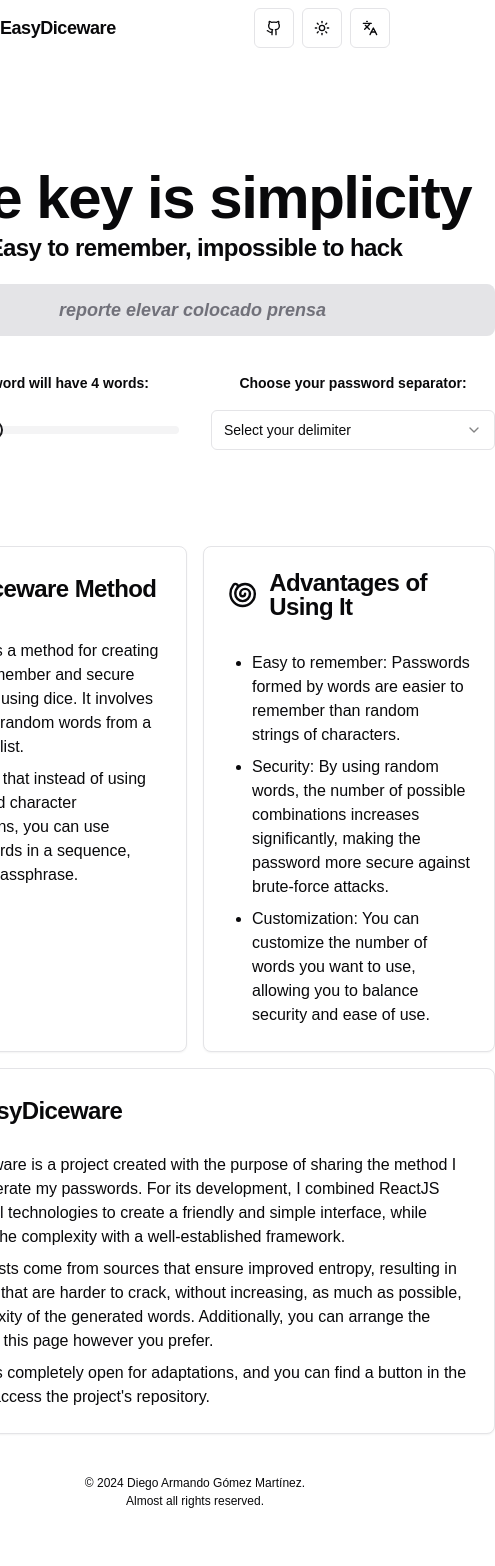
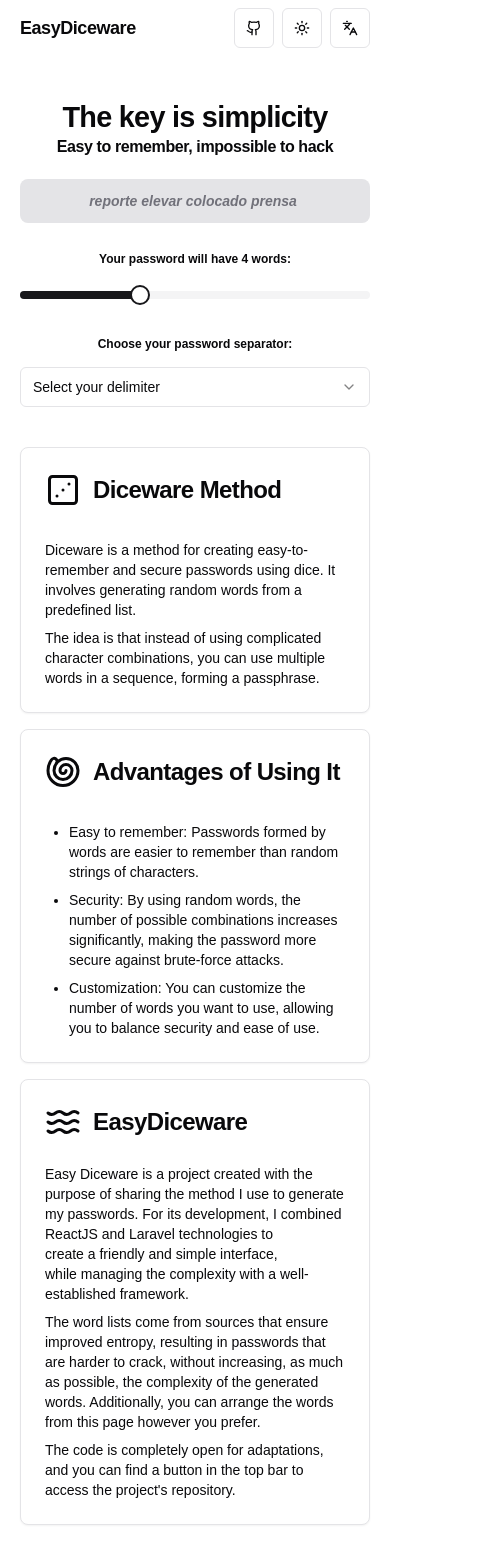
Before and after one commit to dgox16/easy-diceware, a React (Vite) app in the folder frontend/: page / in a window 390 px wide. Shown: the top 1566 px of the page, 495 px wide, since content can reach past the window. Before the commit the page ends 1518 px from the top, so only its background shows below. Built offline with nearby package versions, Linux system fonts and the light colour scheme.

Commit message:
Primer prueba de hacer el sitio responsivo

```diff
--- a/frontend/src/App.tsx
+++ b/frontend/src/App.tsx
@@ -15,17 +15,17 @@ const App = () => {
 
 	return (
 		<MainLayout>
-			<div className="flex justify-center mt-28 flex-col">
-				<div className="flex justify-center">
-					<h1 className="scroll-m-20 text-6xl mb-1 font-black tracking-tight">
+			<div className="flex justify-center mt-10 sm:mt-28 flex-col">
+				<div className="flex justify-center text-center">
+					<h1 className="scroll-m-20 text-[1.8rem] sm:text-6xl -mb-1 sm:mb-1 font-black tracking-tight">
 						{isSpanish
 							? "La clave es la simplicidad"
 							: "The key is simplicity"
 						}
 					</h1>
 				</div>
-				<div className="flex justify-center">
-					<h2 className="scroll-m-20 text-2xl font-semibold tracking-tight">
+				<div className="flex justify-center text-center">
+					<h2 className="scroll-m-20 text-base sm:text-2xl font-semibold tracking-tight">
 						{isSpanish
 							? "Fácil de recordar, imposible de hackear"
 							: "Easy to remember, impossible to hack"
--- a/frontend/src/components/Navbar.tsx
+++ b/frontend/src/components/Navbar.tsx
@@ -5,7 +5,7 @@ import { ButtonToggleLanguage } from "@/components/ButtonToggleLanguage";
 
 export const Navbar = () => {
     return (
-        <nav className="flex justify-center items-center h-14">
+        <nav className="flex justify-center items-center h-14 mx-5 sm:mx-0">
             <div className="w-[1000px]">
                 <div className="flex justify-between items-center">
                     <h1 className="scroll-m-20 text-lg font-semibold tracking-tight">
--- a/frontend/src/components/PasswordAnimate.tsx
+++ b/frontend/src/components/PasswordAnimate.tsx
@@ -2,9 +2,9 @@ import { TypeAnimation } from "react-type-animation";
 
 export const PasswordAnimate = () => {
     return (
-        <div className="flex justify-center mt-5">
+        <div className="flex justify-center mt-5 mx-5 sm:mx-0">
             <div
-                className="text-center text-lg w-[600px] bg-zinc-200 dark:bg-zinc-800 rounded-lg py-3 italic font-semibold text-zinc-500 dark:text-zinc-400">
+                className="text-center text-sm sm:text-lg w-full  sm:w-[600px] bg-zinc-200 dark:bg-zinc-800 rounded-lg py-3 italic font-semibold text-zinc-500 dark:text-zinc-400">
                 <TypeAnimation
                     sequence={[
                         'nivel bruja garrido maximizar',
--- a/frontend/src/components/PasswordForm.tsx
+++ b/frontend/src/components/PasswordForm.tsx
@@ -14,10 +14,10 @@ export const PasswordForm: React.FC<PasswordFormProps> = ({ formData, handleChan
 	const { isSpanish } = useLanguageStore();
 
 	return (
-		<div className="flex justify-center mt-10">
+		<div className="flex justify-center mt-7 sm:mt-10 mx-5">
 			<div className="grid grid-cols-2 gap-8 w-[600px]">
-				<div className="flex-col flex text-center">
-					<Label htmlFor="numberWords" className="mb-5 font-semibold">
+				<div className="flex-col col-span-2 sm:col-span-1 flex text-center">
+					<Label htmlFor="numberWords" className="mb-2 sm:mb-5 font-semibold text-xs sm:text-base">
 						{isSpanish
 							? `Tu contraseña tendra ${formData.count} palabras:`
 							: `Your password will have ${formData.count} words:`
@@ -33,15 +33,15 @@ export const PasswordForm: React.FC<PasswordFormProps> = ({ formData, handleChan
 						onValueChange={(value) => handleChange("count", value[0])}
 					/>
 				</div>
-				<div className="flex-col flex text-center justify-center">
-					<Label htmlFor="numberWords" className="mb-5 font-semibold">
+				<div className="flex-col col-span-2 sm:col-span-1 sm:flex text-center justify-center">
+					<Label htmlFor="numberWords" className="mb-5 font-semibold text-xs sm:text-base">
 						{isSpanish
 							? "Elige el separador de tu contraseña:"
 							: "Choose your password separator:"
 						}
 					</Label>
-					<Select onValueChange={(value) => handleChange("type", value)} >
-						<SelectTrigger className="">
+					<Select onValueChange={(value) => handleChange("type", value)}>
+						<SelectTrigger className="mt-3 sm:mt-0">
 							<SelectValue placeholder={isSpanish ? "Selecciona tu delimitador" : "Select your delimiter"} />
 						</SelectTrigger>
 						<SelectContent>
--- a/frontend/src/components/PasswordSpace.tsx
+++ b/frontend/src/components/PasswordSpace.tsx
@@ -1,9 +1,9 @@
 
 export const PasswordSpace: React.FC<{ password: string }> = ({ password }) => {
     return (
-        <div className="flex justify-center mt-5">
+        <div className="flex justify-center mt-5 mx-5 sm:mx-0">
             <div
-                className="text-center text-lg w-[600px] bg-zinc-200 dark:bg-zinc-800 rounded-lg py-3 font-semibold text-zinc-900 dark:text-zinc-100">
+                className="text-center text-xs sm:text-lg w-full sm:w-[600px] bg-zinc-200 dark:bg-zinc-800 rounded-lg py-3 px-1 font-semibold text-zinc-900 dark:text-zinc-100">
                 {password}
             </div>
         </div>
--- a/frontend/src/components/SectionInformation.tsx
+++ b/frontend/src/components/SectionInformation.tsx
@@ -11,8 +11,8 @@ export const SectionInformation = () => {
     const { isSpanish } = useLanguageStore();
 
     return (
-        <div className="grid grid-cols-2 gap-4 justify-center mt-24">
-            <Card>
+        <div className="grid grid-cols-2 gap-4 justify-center mt-10 sm:mt-24 mx-5 sm:mx-0">
+            <Card className="col-span-2 sm:col-span-1">
                 <CardHeader>
                     <div className="flex items-center">
                         <Dice3 className="size-9 mr-3" />
@@ -20,19 +20,19 @@ export const SectionInformation = () => {
                     </div>
                 </CardHeader>
                 <CardContent>
-                    <p className="mt-2 text-pretty">
+                    <p className="mt-2 text-pretty text-sm sm:text-base">
                         {isSpanish
                             ? "Diceware es un método para crear contraseñas fáciles de recordar y seguras mediante el uso de dados. Consiste en generar palabras al azar de una lista predefinida."
                             : "Diceware is a method for creating easy-to-remember and secure passwords using dice. It involves generating random words from a predefined list."}
                     </p>
-                    <p className="mt-2 text-pretty">
+                    <p className="mt-2 text-pretty text-sm sm:text-base">
                         {isSpanish
                             ? "La idea es que, en lugar de usar combinaciones de caracteres complicadas, se pueden usar varias palabras en una secuencia, formando una frase de contraseña."
                             : "The idea is that instead of using complicated character combinations, you can use multiple words in a sequence, forming a passphrase."}
                     </p>
                 </CardContent>
             </Card>
-            <Card>
+            <Card className="col-span-2 sm:col-span-1">
                 <CardHeader>
                     <div className="flex items-center">
                         <Shell className="size-9 mr-3" />
@@ -40,7 +40,7 @@ export const SectionInformation = () => {
                     </div>
                 </CardHeader>
                 <CardContent>
-                    <ul className="ml-6 list-disc [&>li]:mt-2">
+                    <ul className="ml-6 list-disc [&>li]:mt-2 text-sm sm:text-base">
                         <li>
                             {isSpanish
                                 ? "Facilidad para recordar: Las contraseñas formadas por palabras son más fáciles de recordar que cadenas aleatorias de caracteres."
@@ -67,17 +67,17 @@ export const SectionInformation = () => {
                     </div>
                 </CardHeader>
                 <CardContent>
-                    <p className="text-pretty">
+                    <p className="text-pretty text-sm sm:text-base">
                         {isSpanish
                             ? "Easy Diceware es un proyecto creado con el propósito de compartir el método que utilizo para generar mis contraseñas. Para su desarrollo, combiné las tecnologías de ReactJS y Laravel con el fin de crear una interfaz amigable y sencilla, mientras gestiono la complejidad con un marco de trabajo ampliamente probado."
                             : "Easy Diceware is a project created with the purpose of sharing the method I use to generate my passwords. For its development, I combined ReactJS and Laravel technologies to create a friendly and simple interface, while managing the complexity with a well-established framework."}
                     </p>
-                    <p className="mt-2 text-pretty">
+                    <p className="mt-2 text-pretty text-sm sm:text-base">
                         {isSpanish
                             ? "Las listas de palabras provienen de fuentes que aseguran mejorar la entropía, lo que resulta en contraseñas más difíciles de descifrar, sin incrementar, en la medida de lo posible, la complejidad de las palabras generadas. Además, puedes organizar las palabras obtenidas de esta página según tus preferencias."
                             : "The word lists come from sources that ensure improved entropy, resulting in passwords that are harder to crack, without increasing, as much as possible, the complexity of the generated words. Additionally, you can arrange the words from this page however you prefer."}
                     </p>
-                    <p className="mt-2 text-pretty">
+                    <p className="mt-2 text-pretty text-sm sm:text-base">
                         {isSpanish
                             ? "El código es completamente libre para adaptaciones, y en la barra superior encontrarás un botón para acceder al repositorio del proyecto."
                             : "The code is completely open for adaptations, and you can find a button in the top bar to access the project's repository."}
--- a/frontend/src/hooks/usePassword.tsx
+++ b/frontend/src/hooks/usePassword.tsx
@@ -26,9 +26,9 @@ export const usePassword = (initialValues: PasswordRequest): UsePasswordReturn =
             const { data } = await axios.post("http://localhost:8000/es/password", formData)
             if (data.status) {
                 setPassword(data.password)
-                toast({
-                    description: isSpanish ? "Nueva contraseña creada." : "New password created.",
-                })
+                // toast({
+                //     description: isSpanish ? "Nueva contraseña creada." : "New password created.",
+                // })
             }
         }
         if (isFirstRender.current) {
--- a/frontend/src/layouts/MainLayout.tsx
+++ b/frontend/src/layouts/MainLayout.tsx
@@ -13,7 +13,7 @@ export const MainLayout: React.FC<MainLayoutProps> = ({ children }) => {
         <>
             <Navbar />
             <main className="flex justify-center">
-                <div className="w-[1000px]">
+                <div className="w-full sm:w-[1000px]">
                     {children}
                 </div>
             </main>
```
